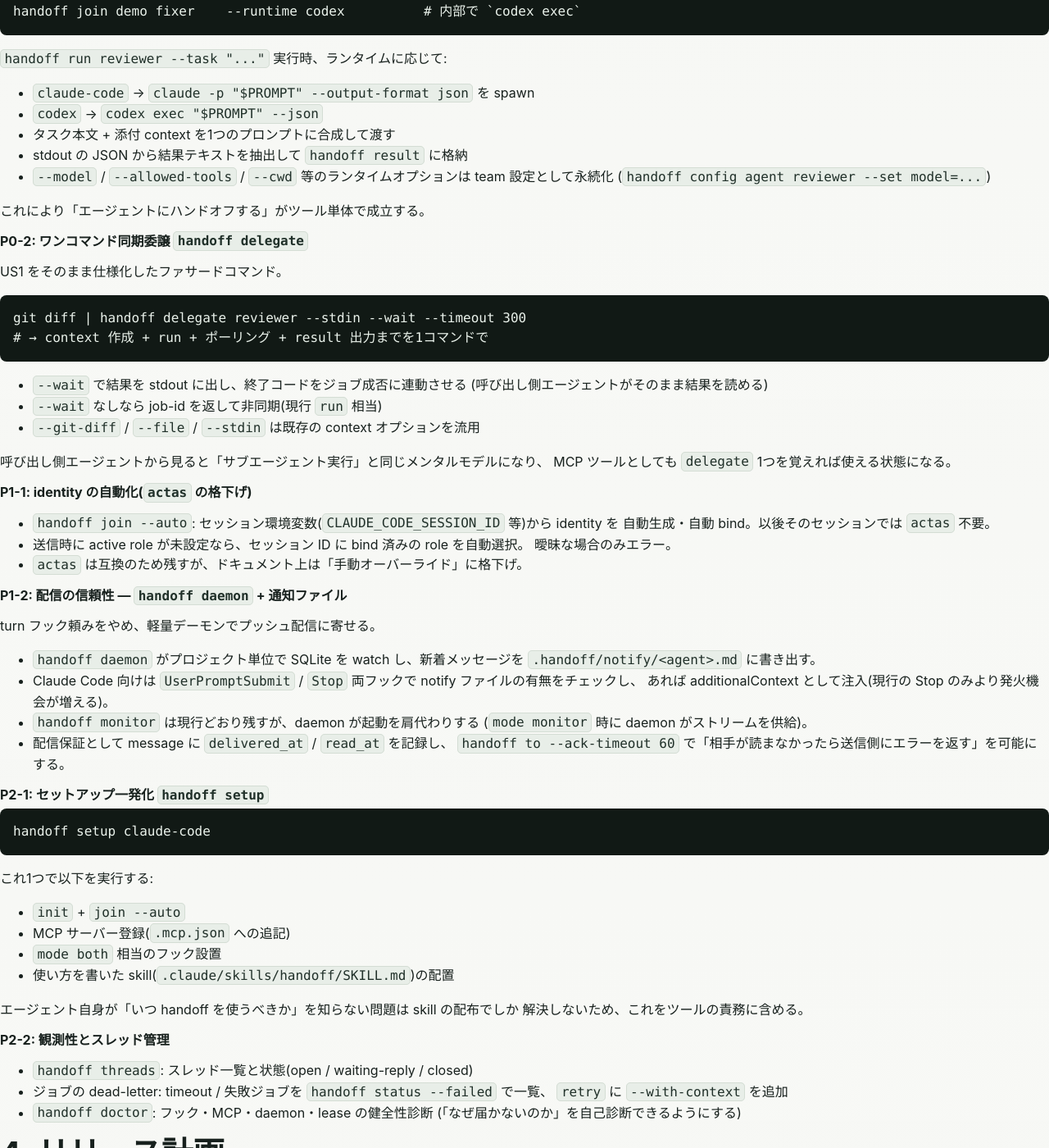
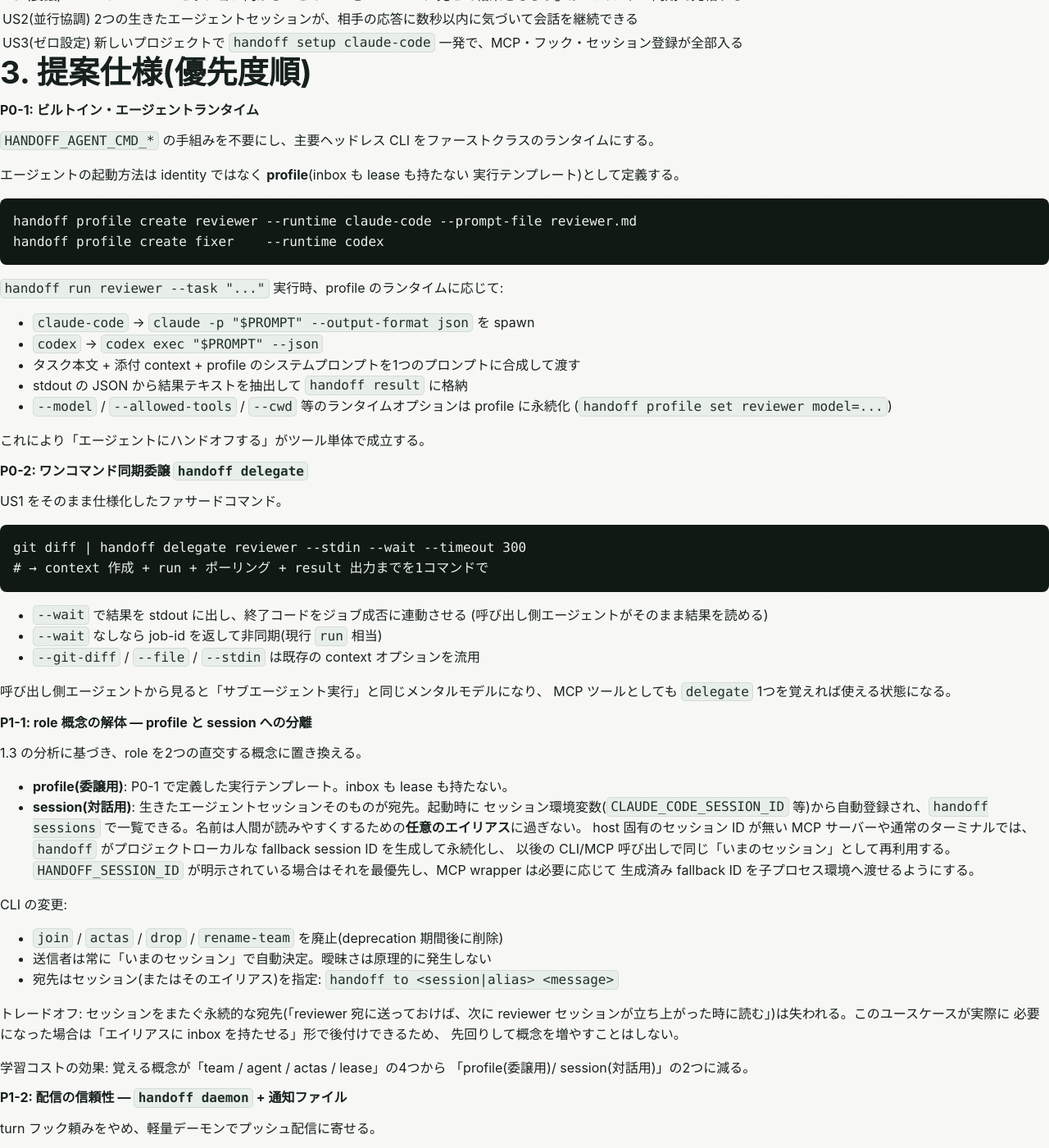
Before and after one commit to s-hiraoku/agent-handoff, a Jekyll site: the page built from docs/practical-roadmap.md, in a window 1280 px wide and 1400 px high, scrolled down 1490 px. Shown: the whole window at 82% size. Built offline with Jekyll 4.4.1, drawn with Linux system fonts in a browser that asks for light colours; our own code applies the rules of GitHub Pages for plain Markdown files; some of the changed text lies outside the part shown.

Commit message:
Implement profile session workflow

````diff
--- a/docs/practical-roadmap.md
+++ b/docs/practical-roadmap.md
@@ -3,8 +3,10 @@
 本ドキュメントは、現状の MVP(v0.2.0 時点)が「実用レベルで使えない」と感じられる根本原因を分析し、
 実用化に必要な機能仕様を優先度順に定義する。
 
-> 実装状況: v0.3.0 で P0-1 の `claude-code` / `codex` ビルトイン adapter と、
-> P0-2 の `handoff delegate` 同期委譲を実装済み。P1 以降は引き続きロードマップ項目。
+> 実装状況: v0.3.0 で P0-1/P0-2 を実装済み。この変更で P1-1 の
+> profile/session 分離、P1-2 の daemon/notify 配信、P2-1 の `handoff setup`
+> の実用スライスを実装した。旧 `join` / `actas` / `drop` / `rename-team` は
+> 公開 CLI から削除済み。
 
 ## 1. 現状分析:なぜ実用的に使えないか
 
@@ -27,11 +29,27 @@ inbox にメッセージは溜まるが、Claude Code 等のエージェント
 結果として「送ったのに相手が永遠に気づかない」が標準動作になる。
 体感的な「使えない」の最大要因。
 
-### 1.3 `actas` による手動の役割切り替えが摩擦そのもの
+### 1.3 「役割(role)」概念そのものが過剰
 
-人間が `handoff actas lead` / `handoff actas reviewer` を切り替えながら使う設計は、
-デモはできても日常運用に耐えない。セッション ID(`CLAUDE_CODE_SESSION_ID` 等)からの
-自動推定は現状 lease 取得にしか使われていない。
+`handoff join demo reviewer` で作られる role は、性質の違う3つの機能を1つの概念に
+詰め込んでいる。
+
+1. **実行プロファイル** — reviewer をどのランタイム・モデル・プロンプト・権限で動かすか
+2. **宛先(アドレス)** — メッセージをどの inbox に届けるか
+3. **送信者の人格切り替え** — `actas` で「いま自分は誰か」を選ぶ
+
+このうち 3 は純粋なコストで、価値を生んでいない。人間が `handoff actas lead` /
+`handoff actas reviewer` を切り替えながら使う設計は、デモはできても日常運用に耐えない。
+摩擦の根本原因は actas の操作コストではなく、**そもそも送信者に名前を付けて
+切り替えさせる必要がない**ことにある。
+
+team / join / inbox という語彙は agmsg 由来で、複数の「人」が協調するメタファーだが、
+LLM エージェントでは役割の演じ分けはアドレッシング層ではなく**プロンプトの仕事**である。
+「reviewer らしさ」はプロファイルのシステムプロンプトに書けばよく、メッセージ基盤が
+役割を知っている必要はない。
+
+この分析に基づき、本仕様では role を **profile(委譲用の実行テンプレート)** と
+**session(対話用の宛先)** に分離・解体する(P1-1)。
 
 ### 1.4 プリミティブの集合であって、ワークフローがない
 
@@ -46,7 +64,7 @@ inbox にメッセージは溜まるが、Claude Code 等のエージェント
 |----|-----------|
 | US1(委譲) | Claude Code セッション内から「この diff を reviewer に見せて結果をもらう」が1コマンド・同期で完結する |
 | US2(並行協調) | 2つの生きたエージェントセッションが、相手の応答に数秒以内に気づいて会話を継続できる |
-| US3(ゼロ設定) | 新しいプロジェクトで `handoff setup claude-code` 一発で、MCP・フック・identity が全部入る |
+| US3(ゼロ設定) | 新しいプロジェクトで `handoff setup claude-code` 一発で、MCP・フック・セッション登録が全部入る |
 
 ## 3. 提案仕様(優先度順)
 
@@ -54,19 +72,22 @@ inbox にメッセージは溜まるが、Claude Code 等のエージェント
 
 `HANDOFF_AGENT_CMD_*` の手組みを不要にし、主要ヘッドレス CLI をファーストクラスのランタイムにする。
 
+エージェントの起動方法は identity ではなく **profile**(inbox も lease も持たない
+実行テンプレート)として定義する。
+
 ```sh
-handoff join demo reviewer --runtime claude-code   # 内部で `claude -p` を使う
-handoff join demo fixer    --runtime codex          # 内部で `codex exec`
+handoff profile create reviewer --runtime claude-code --prompt-file reviewer.md
+handoff profile create fixer    --runtime codex
 ```
 
-`handoff run reviewer --task "..."` 実行時、ランタイムに応じて:
+`handoff run reviewer --task "..."` 実行時、profile のランタイムに応じて:
 
 - `claude-code` → `claude -p "$PROMPT" --output-format json` を spawn
 - `codex` → `codex exec "$PROMPT" --json`
-- タスク本文 + 添付 context を1つのプロンプトに合成して渡す
+- タスク本文 + 添付 context + profile のシステムプロンプトを1つのプロンプトに合成して渡す
 - stdout の JSON から結果テキストを抽出して `handoff result` に格納
-- `--model` / `--allowed-tools` / `--cwd` 等のランタイムオプションは team 設定として永続化
-  (`handoff config agent reviewer --set model=...`)
+- `--model` / `--allowed-tools` / `--cwd` 等のランタイムオプションは profile に永続化
+  (`handoff profile set reviewer model=...`)
 
 これにより「エージェントにハンドオフする」がツール単体で成立する。
 
@@ -87,20 +108,40 @@ git diff | handoff delegate reviewer --stdin --wait --timeout 300
 呼び出し側エージェントから見ると「サブエージェント実行」と同じメンタルモデルになり、
 MCP ツールとしても `delegate` 1つを覚えれば使える状態になる。
 
-### P1-1: identity の自動化(`actas` の格下げ)
+### P1-1: role 概念の解体 — profile と session への分離
 
-- `handoff join --auto`: セッション環境変数(`CLAUDE_CODE_SESSION_ID` 等)から identity を
-  自動生成・自動 bind。以後そのセッションでは `actas` 不要。
-- 送信時に active role が未設定なら、セッション ID に bind 済みの role を自動選択。
-  曖昧な場合のみエラー。
-- `actas` は互換のため残すが、ドキュメント上は「手動オーバーライド」に格下げ。
+1.3 の分析に基づき、role を2つの直交する概念に置き換える。
+
+- **profile(委譲用)**: P0-1 で定義した実行テンプレート。inbox も lease も持たない。
+- **session(対話用)**: 生きたエージェントセッションそのものが宛先。起動時に
+  セッション環境変数(`CLAUDE_CODE_SESSION_ID` 等)から自動登録され、`handoff sessions`
+  で一覧できる。名前は人間が読みやすくするための**任意のエイリアス**に過ぎない。
+  host 固有のセッション ID が無い MCP サーバーや通常のターミナルでは、
+  `handoff` がプロジェクトローカルな fallback session ID を生成して永続化し、
+  以後の CLI/MCP 呼び出しで同じ「いまのセッション」として再利用する。
+  `HANDOFF_SESSION_ID` が明示されている場合はそれを最優先し、MCP wrapper は必要に応じて
+  生成済み fallback ID を子プロセス環境へ渡せるようにする。
+
+CLI の変更:
+
+- `join` / `actas` / `drop` / `rename-team` を廃止(deprecation 期間後に削除)
+- 送信者は常に「いまのセッション」で自動決定。曖昧さは原理的に発生しない
+- 宛先はセッション(またはそのエイリアス)を指定: `handoff to <session|alias> <message>`
+
+トレードオフ: セッションをまたぐ永続的な宛先(「reviewer 宛に送っておけば、次に
+reviewer セッションが立ち上がった時に読む」)は失われる。このユースケースが実際に
+必要になった場合は「エイリアスに inbox を持たせる」形で後付けできるため、
+先回りして概念を増やすことはしない。
+
+学習コストの効果: 覚える概念が「team / agent / actas / lease」の4つから
+「profile(委譲用)/ session(対話用)」の2つに減る。
 
 ### P1-2: 配信の信頼性 — `handoff daemon` + 通知ファイル
 
 turn フック頼みをやめ、軽量デーモンでプッシュ配信に寄せる。
 
 - `handoff daemon` がプロジェクト単位で SQLite を watch し、新着メッセージを
-  `.handoff/notify/<agent>.md` に書き出す。
+  `.handoff/notify/<session>.md` に書き出す。
 - Claude Code 向けは `UserPromptSubmit` / `Stop` 両フックで notify ファイルの有無をチェックし、
   あれば additionalContext として注入(現行の Stop のみより発火機会が増える)。
 - `handoff monitor` は現行どおり残すが、daemon が起動を肩代わりする
@@ -116,7 +157,7 @@ handoff setup claude-code
 
 これ1つで以下を実行する:
 
-- `init` + `join --auto`
+- `init` + セッションの自動登録(P1-1 の session 概念。join 操作は存在しない)
 - MCP サーバー登録(`.mcp.json` への追記)
 - `mode both` 相当のフック設置
 - 使い方を書いた skill(`.claude/skills/handoff/SKILL.md`)の配置
@@ -137,7 +178,7 @@ handoff setup claude-code
 | バージョン | 内容 | 達成されるストーリー |
 |-----------|------|---------------------|
 | v0.3 | P0-1 ランタイムアダプタ + P0-2 `delegate` | US1: 1コマンド委譲 |
-| v0.4 | P1-1 auto identity + P1-2 daemon 配信 | US2: 双方向のリアルタイム協調 |
+| v0.4 | P1-1 role 解体(profile / session 分離)+ P1-2 daemon 配信 | US2: 双方向のリアルタイム協調 |
 | v0.5 | P2-1 `setup` + skill 配布 + P2-2 `doctor` | US3: ゼロ設定 |
 
 ## 5. 設計判断のポイント
@@ -182,7 +223,7 @@ local-first の設計は維持しつつ、トランスポートを抽象化す
 
 README 自身が「sandbox ではない」と明記している点を解消する段階。
 
-- エージェントごとの権限プロファイル: `handoff config agent reviewer --allow read-only`
+- profile ごとの権限設定: `handoff profile set reviewer allow=read-only`
   (claude-code ランタイムなら `--allowedTools` に変換して強制)
 - 監査ログ: 誰がいつ何を委譲し、何が実行されたかを `handoff audit` で追跡
 - `--cmd` / adapter コマンドの allowlist 化
@@ -199,8 +240,8 @@ README 自身が「sandbox ではない」と明記している点を解消す
 - ストレージスキーマと CLI の互換性保証(semver 凍結)、スキーママイグレーションの自動化
 - カスタムランタイムのプラグイン API
   (任意のエージェント CLI を adapter として登録する公式手順)
-- ロールテンプレート配布: `handoff join demo reviewer --template security-auditor` のように
-  プロンプト+権限+モデル設定をプリセット化
+- profile テンプレート配布: `handoff profile install security-auditor` のように
+  プロンプト+権限+モデル設定をプリセットとして取り込み可能にする
 
 ### 拡張ロードマップの優先順位
 
--- a/integrations/mcp/agent-handoff-mcp/server.js
+++ b/integrations/mcp/agent-handoff-mcp/server.js
@@ -144,13 +144,15 @@ server.tool(
   "Read the current agent inbox.",
   {
     asAgent: z.string().optional(),
+    sessionId: z.string().optional(),
     all: z.boolean().optional(),
     peek: z.boolean().optional(),
     limit: z.number().int().positive().optional(),
     project: z.string().optional()
   },
-  async ({ asAgent, all, peek, limit, project }) => {
+  async ({ asAgent, sessionId, all, peek, limit, project }) => {
     const args = ["inbox", "--json"];
+    if (sessionId) args.push("--session-id", sessionId);
     if (asAgent) args.push("--as", asAgent);
     if (all) args.push("--all");
     if (peek) args.push("--peek");
--- a/integrations/mcp/agent-handoff-mcp/smoke.mjs
+++ b/integrations/mcp/agent-handoff-mcp/smoke.mjs
@@ -78,7 +78,7 @@ try {
     await client.callTool({
       name: "handoff_inbox",
       arguments: {
-        asAgent: "reviewer",
+        sessionId: "reviewer-session",
         peek: true,
         project,
       },
````
Also changed, not shown: docs/index.md (+17 -18 lines), docs/reference.md (+6 -6 lines), integrations/skills/agent-handoff/SKILL.md (+16 -15 lines), README.md, integrations/mcp/agent-handoff-mcp/README.md, 4 other files.
